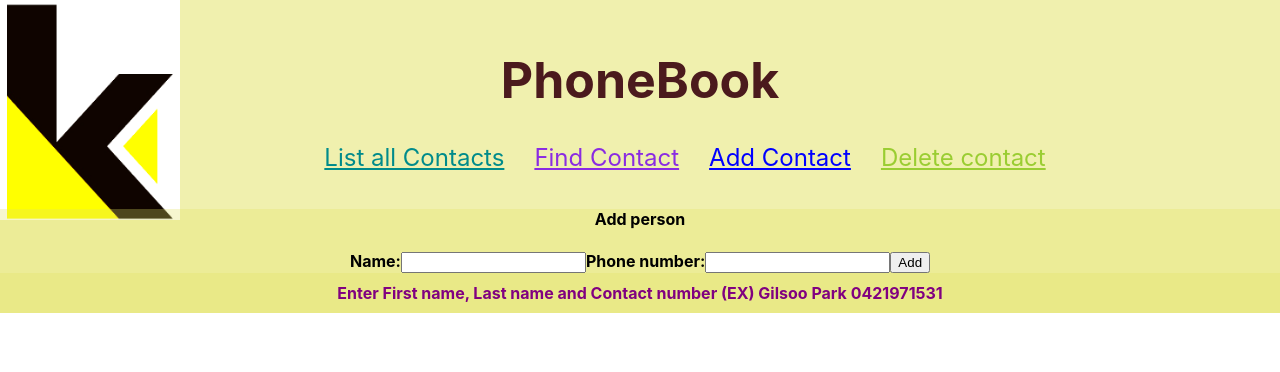
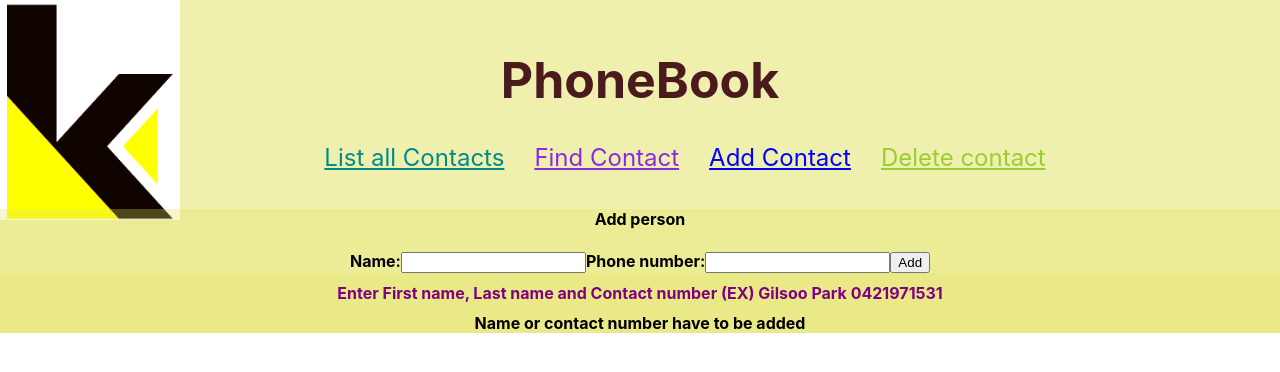
Before and after one commit to GilDragon/phonebookREACT, a React (Create React App) app: page /addperson in a window 1280 px wide. Shown: the top 372 px of the page. Built offline with nearby package versions, Linux system fonts and the light colour scheme.

Commit message:
message comes up

```diff
--- a/src/components/Add-person.js
+++ b/src/components/Add-person.js
@@ -23,7 +23,7 @@ class Addperson extends React.Component {
             console.log("Name or contact number have to be added")
 
             return (
-                <b>Name or contact number have to be added</b>
+                <div><b>Name or contact number have to be added</b></div>
             );}
 
         const newContact = { name: n, contactNumber: an}
@@ -62,7 +62,8 @@ class Addperson extends React.Component {
                     <div>
                     {
                         this.state.Addperson === null ?
-                        <></>: <b>A contact has been added</b>
+                        <b>Name or contact number have to be added</b>:
+                        <b>A contact has been added</b>
 
                     }
                 </div>
```
